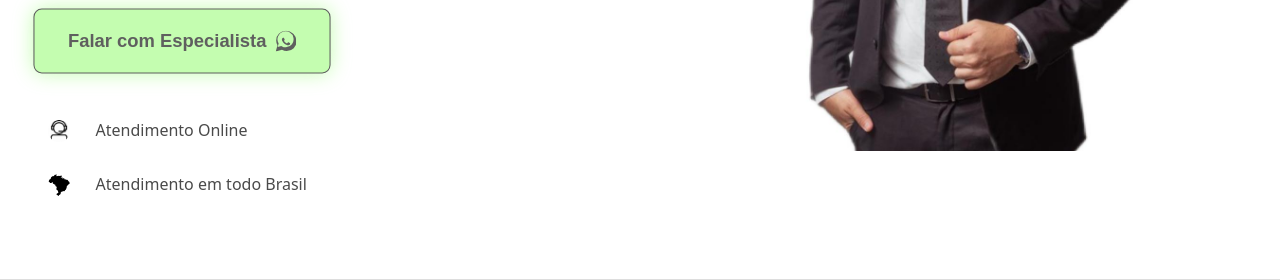
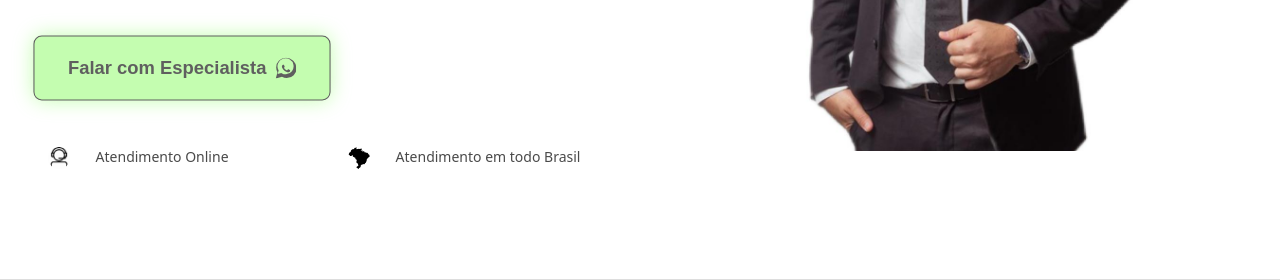
Before and after one commit to jvalmeidadev/wanderley-leite, a plain HTML site: page index.html in a window 1280 px wide. Shown: the part 520-800 px from the top of the page. Drawn offline with nearby package versions, Linux system fonts and the light colour scheme.

Commit message:
final do projeto

```diff
--- a/style.css
+++ b/style.css
@@ -124,6 +124,9 @@ header {
       list-style: none;
       padding: 0;
       margin: 0;
+      display: flex;
+      justify-content: space-between;
+      flex-wrap: wrap;
     }
 
     .lista-atendimento li{
@@ -134,6 +137,8 @@ header {
       font: 500 16px/1.2 system-ui, -apple-system, "Segoe UI", Roboto, Arial, sans-serif;
       color: #4a4a4a;
       font-size: 1.3rem;
+      flex: 1;
+      padding: 15px;
     }
     .lista-atendimento .icon{
       width: 22px;
@@ -192,11 +197,13 @@ header {
   /* links em coluna */
   .lista-atendimento {
     display: flex;
-    flex-direction: column;
+    flex-direction: row;
+    justify-content: center;
     align-items: flex-start;
     padding: 0;
     margin: 2rem 0 0 0;
     width: 100%;
+    flex-wrap: wrap;
   }
 
   .lista-atendimento li {
@@ -209,7 +216,7 @@ header {
     padding: 0.5rem;
     width: 100%;
     max-width: 300px;
-    font-size: 16px;
+    font-size: 14px;
   }
   .lista-atendimento .icon {
     margin-bottom: 0;
```
